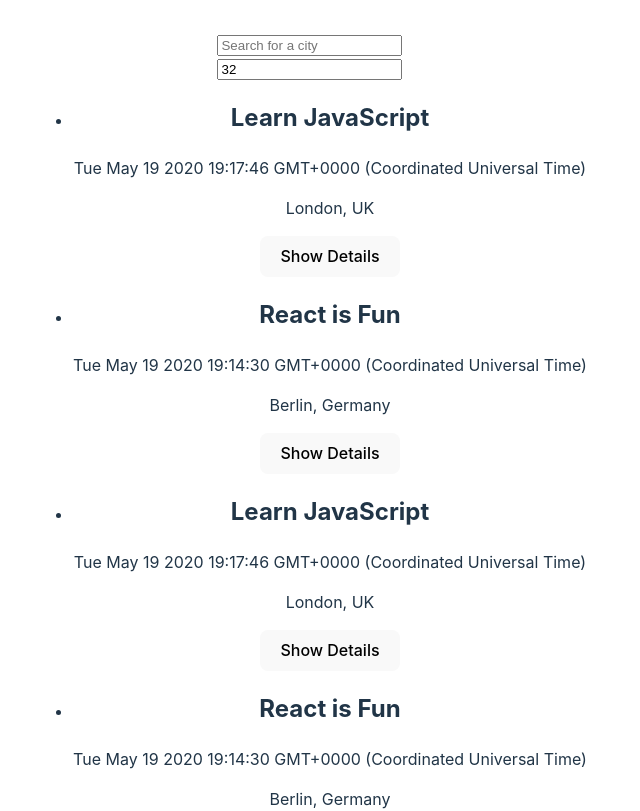
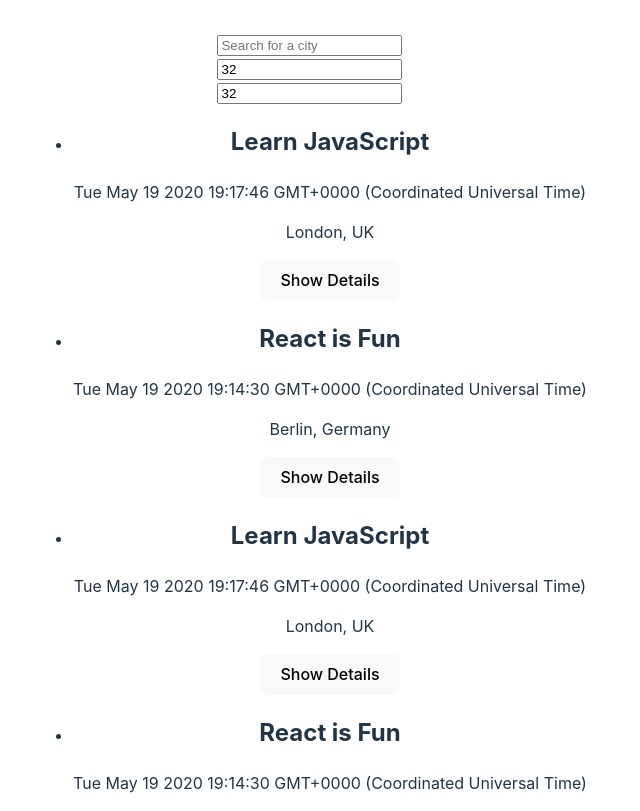
Before and after one commit to Jonnits/meet, a React (Vite) app: page / in a window 1280 px wide. Shown: the top 811 px of the page, without its empty margins (330-970 px from the left). Built offline with nearby package versions, Linux system fonts and the light colour scheme.

Commit message:
Updated EventList passing between components

```diff
--- a/src/App.jsx
+++ b/src/App.jsx
@@ -14,7 +14,7 @@ const App = () => {
 
   useEffect(() => {
     fetchData();
-  }, [currentCity]);
+  }, [currentCity, currentNOE]);
 
   const fetchData = async () => {
     const allEvents = await getEvents();
@@ -32,6 +32,10 @@ const App = () => {
     <div className="App">
       <CitySearch allLocations={allLocations} setCurrentCity={setCurrentCity} />
       <NumberOfEvents />
+      <NumberOfEvents
+        numberOfEvents={currentNOE}
+        onNumberChange={val => setCurrentNOE(Number(val))}
+        />
       <EventList events={events} />
     </div>
   );
```
